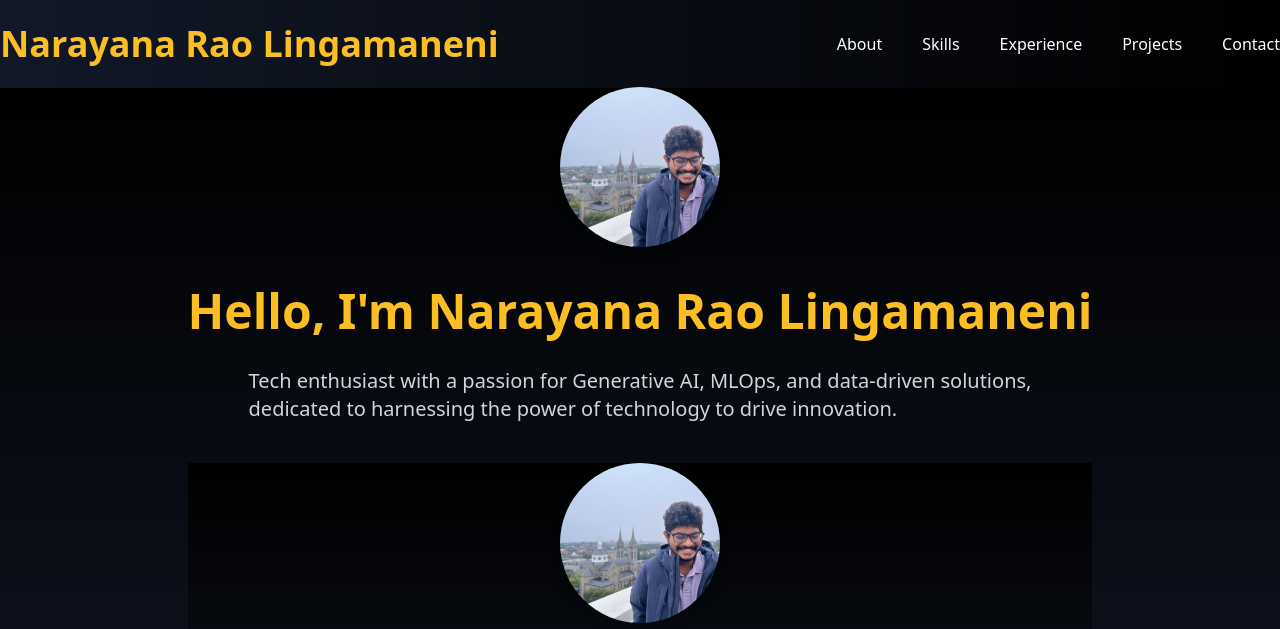
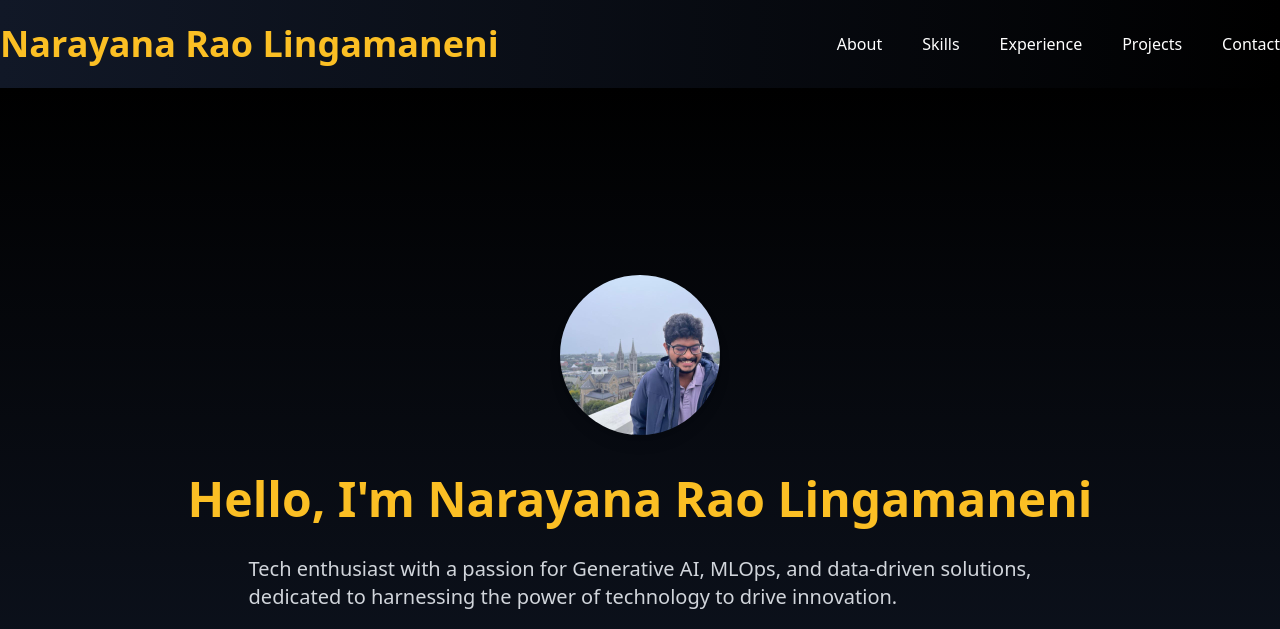
Before and after one commit to narayana-3005/W_site, a plain HTML site: page index.html in a window 1280 px wide. Shown: the top 629 px of the page. Drawn offline with nearby package versions, Linux system fonts and the light colour scheme.

Commit message:
Update index.html

```diff
--- a/index.html
+++ b/index.html
@@ -48,14 +48,7 @@
         </div>
     </header>
 
-    <!-- Hero Section -->
-    <section class="h-screen flex flex-col justify-center items-center bg-gradient-to-b from-black to-gray-900">
-        <img src="IMG_3729.JPG" alt="Narayana Rao Lingamaneni" class="w-50 h-40 rounded-full mb-6 shadow-lg transform hover:scale-110 transition duration-500">
-        <h2 class="text-5xl font-bold mb-4 text-yellow-400 animate-fade-in">Hello, I'm Narayana Rao Lingamaneni</h2>
-             <p class="text-xl mb-6 text-gray-300">
-                Tech enthusiast with a passion for Generative AI, MLOps, and data-driven solutions,<br>
-                dedicated to harnessing the power of technology to drive innovation.
-            </p>
+
          <!-- Hero Section -->
     <section class="h-screen flex flex-col justify-center items-center bg-gradient-to-b from-black to-gray-900">
         <img src="IMG_3729.JPG" alt="Narayana Rao Lingamaneni" class="w-50 h-40 rounded-full mb-6 shadow-lg transform hover:scale-110 transition duration-500">
@@ -133,8 +126,6 @@
 
     </section>
 
-
-    </section>
 
 
 
```
